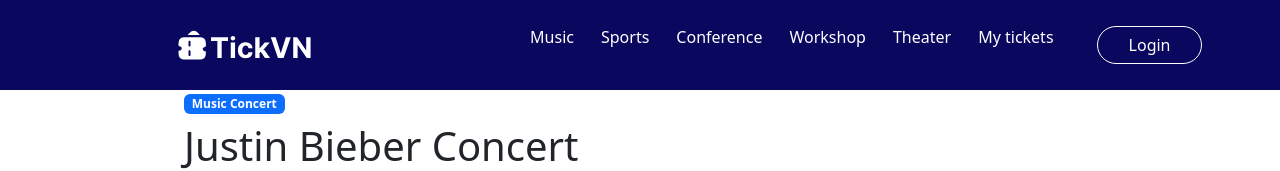
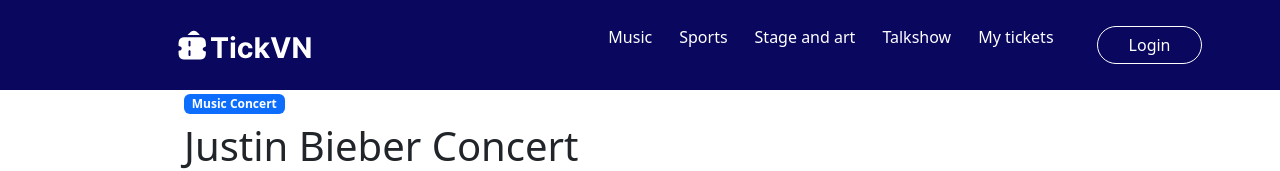
Before and after one commit to nguyenluongson06/projectfix4, a React (Create React App) app in the folder projectfix2-main/: page /cart in a window 1280 px wide. Shown: the top 171 px of the page. Built offline with nearby package versions, Linux system fonts and the light colour scheme.

Commit message:
Update navbar.js

```diff
--- a/projectfix2-main/src/component/common/navbar.js
+++ b/projectfix2-main/src/component/common/navbar.js
@@ -26,7 +26,7 @@
 					/>
 				</svg>
 			</a>
-			<nav className='navbar-class'>
+			<nav class='navbar-class'>
 				<ul>
 					<li>
 						<a>Music</a>
@@ -35,14 +35,12 @@
 						<a>Sports</a>
 					</li>
 					<li>
-						<a>Conference</a>
+						<a>Stage and art</a>
 					</li>
 					<li>
-						<a>Workshop</a>
+						<a>Talkshow</a>
 					</li>
-					<li>
-						<a>Theater</a>
-					</li>
+
 					<li>
 						<a>My tickets</a>
 					</li>
```
